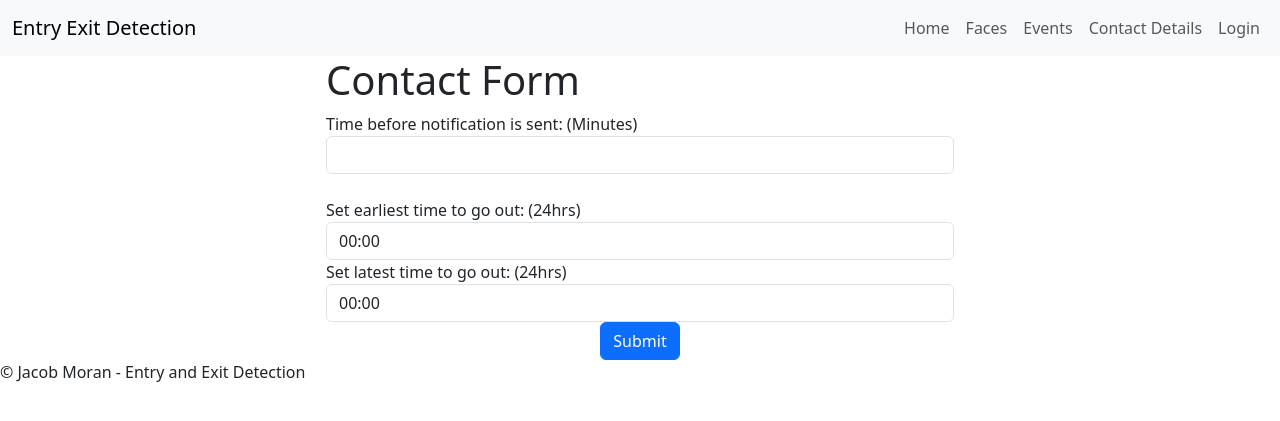
After one commit to JMoran1/Entry_exit_detection, a Flask app: template templates/change_times.html in a window 1280 px wide. The commit adds this page. Shown: the top 421 px of the page. Run offline with Flask 3, Linux system fonts and the light colour scheme; the template is opened without the code that fills it, so the values that code supplies are empty.

Commit message:
Can now change alert times

```diff
--- a/detection.py
+++ b/detection.py
@@ -96,6 +96,7 @@ class InferenceThread(threading.Thread):
                 cv2.imwrite("./static/Events/image.jpg", self.frame_buffer[0])
                 print(f"People left the frame: {left_people}")
                 add_event("Person", "Left", "/Events/image.jpg")
+                requests.get(f'http://127.0.0.1:5000/start_alert_system/{pred}')
 
             # Update the previous_people_ids for the next iteration
             previous_people_ids = current_people_ids
--- /dev/null
+++ b/templates/change_times.html
@@ -0,0 +1,30 @@
+{% extends 'base.html' %}
+{% block content %}
+
+<body>
+    <div class="row justify-content-center">
+        <div class="col-6">
+            <h1>Contact Form</h1>
+        <form method="POST" action="">
+            <label for="timer">Time before notification is sent: (Minutes)</label>
+            <input type="text" id="timer" name="timer" value="{{times.timer}}" class="form-control"><br>
+            <label for="min_time">Set earliest time to go out: (24hrs)</label>
+            <select id="min_time" name="min_time" class="form-control">
+                {% for hour in range(0, 24) %}
+                    <option value="{{ hour }}" {% if hour == times.min_time|int %}selected{% endif %}>{{ "{:02d}".format(hour) }}:00</option>
+                {% endfor %}
+                </select>
+            <label for="max_time">Set latest time to go out: (24hrs)</label>
+            <select id="max_time" name="max_time" class="form-control">
+                {% for hour in range(0, 24) %}
+                    <option value="{{ hour }}" {% if hour == times.max_time|int %}selected{% endif %}>{{ "{:02d}".format(hour) }}:00</option>
+                {% endfor %}
+                </select>
+            <div class="text-center">
+                <button type="submit" class="btn btn-primary">Submit</button>
+            </div>
+        </form>
+        </div>
+    </div>
+</body>
+{% endblock %}
--- a/templates/settings.html
+++ b/templates/settings.html
@@ -6,6 +6,10 @@
         <a href="/start_inference" class="btn btn-primary">Start Inference</a>
         <a href="/stop_inference" class="btn btn-primary">Stop Inference</a>
       </div>
+      <div class="row justify-content-center">
+        <div class="col-6 text-center">
+          <a href="/change_times" class="btn btn-primary">Change Times</a>
+        </div>
     </div>
   </div>
 {% endblock %}
```
